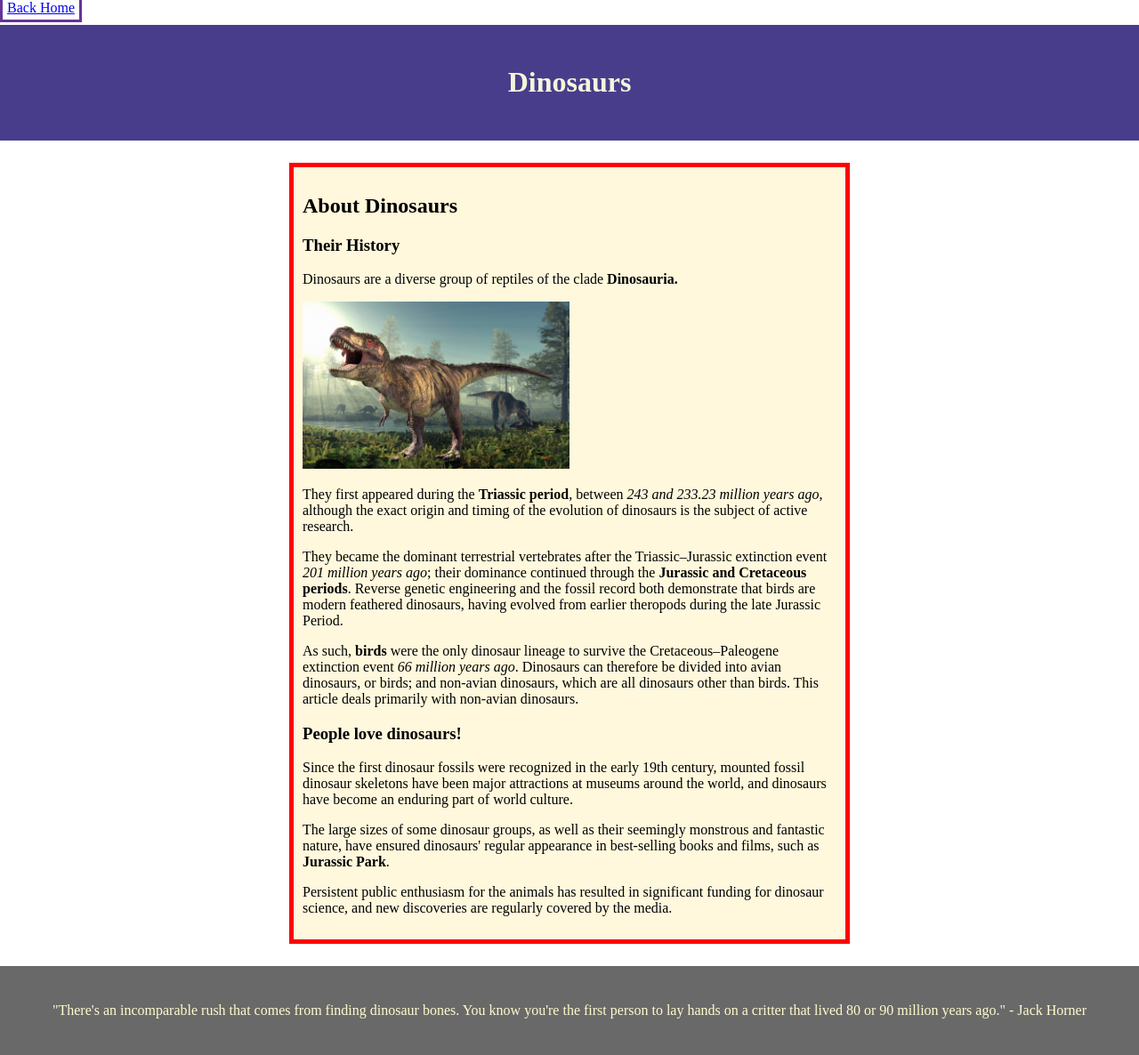
After one commit to xelA-S/HTML-CSS-practice, a Flask app: page /dinosaurs in a window 1280 px wide. The commit adds this page. Shown: the whole page at 89% size. Run offline with Flask 2, Linux system fonts and the light colour scheme.

Commit message:
added dinosaur page

```diff
--- a/app.py
+++ b/app.py
@@ -15,5 +15,9 @@ def earth():
 def mars():
     return render_template("mars.html")
 
+@app.route("/dinosaurs", methods = ["GET"])
+def dinosaur():
+    return render_template("dinosaur.html")
+
 if __name__ == "__main__":
     app.run(debug=True)
--- /dev/null
+++ b/static/css/dino.css
@@ -0,0 +1,39 @@
+body{
+    margin: 0;
+}
+
+header{
+    background-color:darkslateblue;
+    color:beige;
+    text-align: center;
+    padding-top: 25px;
+    padding-bottom: 25px;
+    margin-bottom: 25px;
+    margin-top: 10px;
+}
+
+main{
+    width: 600px;
+    background-color:cornsilk;
+    padding: 10px;
+    border: 5px solid red;
+    margin: 0 auto;
+}
+
+footer{
+    background-color:dimgrey;
+    color:lemonchiffon;
+    text-align: center;
+    padding: 25px 0;
+    margin-top: 25px;
+
+}
+
+img{
+    width: 50%;
+    height: 50%;
+}
+#nav{
+    border: rebeccapurple 3px solid;
+    padding: 5px;
+}
--- /dev/null
+++ b/templates/dinosaur.html
@@ -0,0 +1,40 @@
+<!DOCTYPE html>
+<html>
+    <head>
+        <title>Dinosaurs</title>
+        <link rel= "stylesheet" type= "text/css" href= "{{ url_for('static',filename='css/dino.css') }}">
+    </head>
+    <body>
+        <a href={{ url_for('home') }} id="nav">Back Home</a>
+        <header>
+        <h1>Dinosaurs</h1>
+        </header>
+        <main>
+            <h2>About Dinosaurs</h2>
+
+            <h3>Their History</h3>
+
+            <p>Dinosaurs are a diverse group of reptiles of the clade <strong>Dinosauria.</strong> </p>
+
+            <img src="static/images/dino.jpg" alt="a dinosaur"/>
+
+            <p>They first appeared during the <strong>Triassic period</strong>, between <em>243 and 233.23 million years ago</em>, although the exact origin and timing of the evolution of dinosaurs is the subject of active research.</p>
+
+            <p>They became the dominant terrestrial vertebrates after the Triassic–Jurassic extinction event <em>201 million years ago</em>; their dominance continued through the <strong>Jurassic and Cretaceous periods</strong>. Reverse genetic engineering and the fossil record both demonstrate that birds are modern feathered dinosaurs, having evolved from earlier theropods during the late Jurassic Period.</p>
+
+            <p>As such, <strong>birds</strong> were the only dinosaur lineage to survive the Cretaceous–Paleogene extinction event <em>66 million years ago</em>. Dinosaurs can therefore be divided into avian dinosaurs, or birds; and non-avian dinosaurs, which are all dinosaurs other than birds. This article deals primarily with non-avian dinosaurs.</p>
+
+            <h3>People love dinosaurs!</h3>
+
+            <p>Since the first dinosaur fossils were recognized in the early 19th century, mounted fossil dinosaur skeletons have been major attractions at museums around the world, and dinosaurs have become an enduring part of world culture.</p>
+
+            <p>The large sizes of some dinosaur groups, as well as their seemingly monstrous and fantastic nature, have ensured dinosaurs' regular appearance in best-selling books and films, such as <strong>Jurassic Park</strong>.</p>
+
+            <p>Persistent public enthusiasm for the animals has resulted in significant funding for dinosaur science, and new discoveries are regularly covered by the media.</p>
+        </main>
+        <footer>
+            <p>"There's an incomparable rush that comes from finding dinosaur bones. You know you're the first person to lay hands on a critter that lived 80 or 90 million years ago."
+            - Jack Horner</p>
+        </footer>
+    </body>
+</html>
--- a/templates/index.html
+++ b/templates/index.html
@@ -14,6 +14,7 @@
         <ul>
             <li>I would like to <a href={{ url_for("earth") }}>know more about Earth</a></li>
             <li>I would like to <a href={{ url_for("mars") }}>know more about Mars</a></li>
+            <li><a href={{ url_for("dinosaur") }}>Mystery page!</a></li>
         </ul>
     </body>
 </html>
```
Also changed, not shown: static/images/dino.jpg (added).
